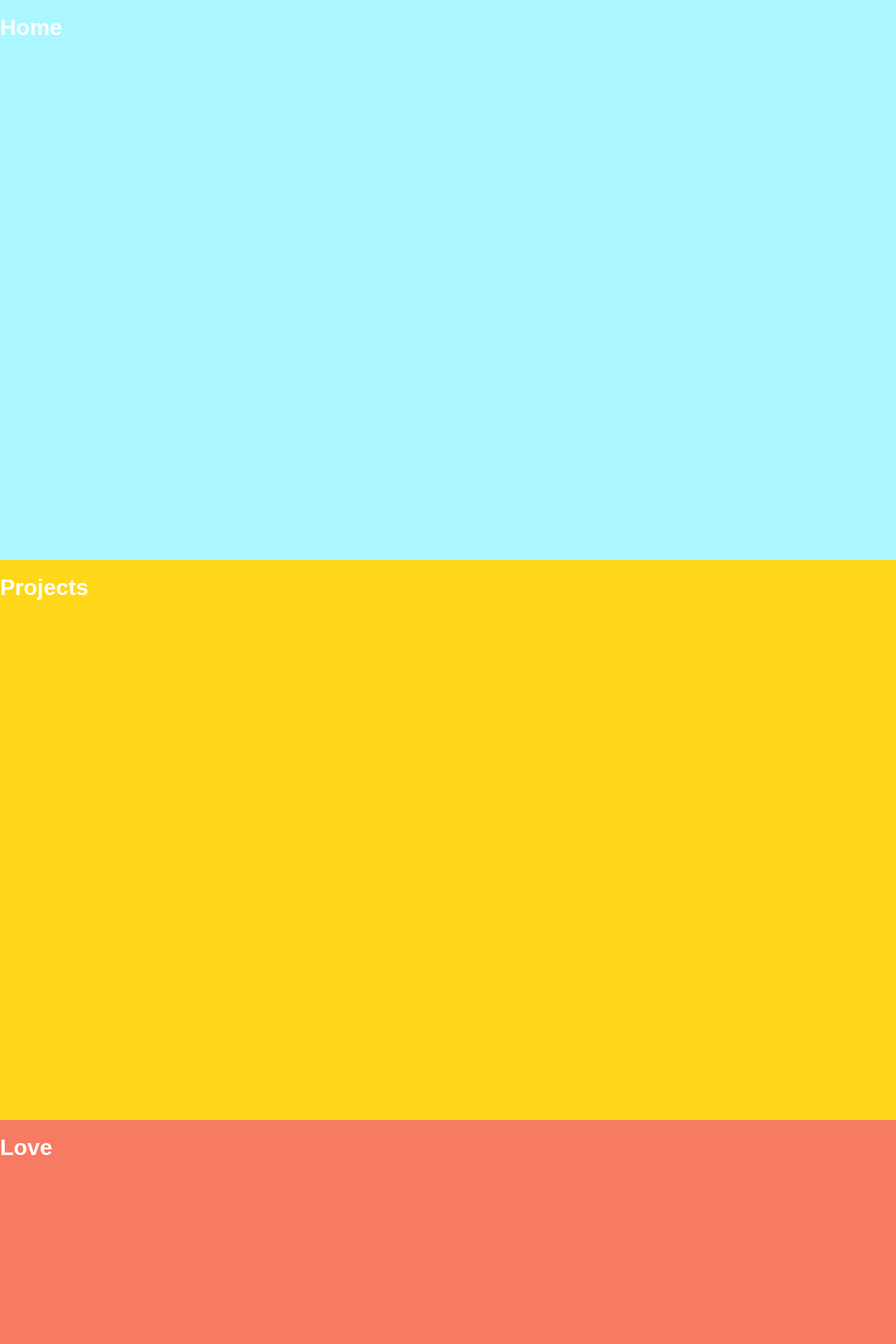
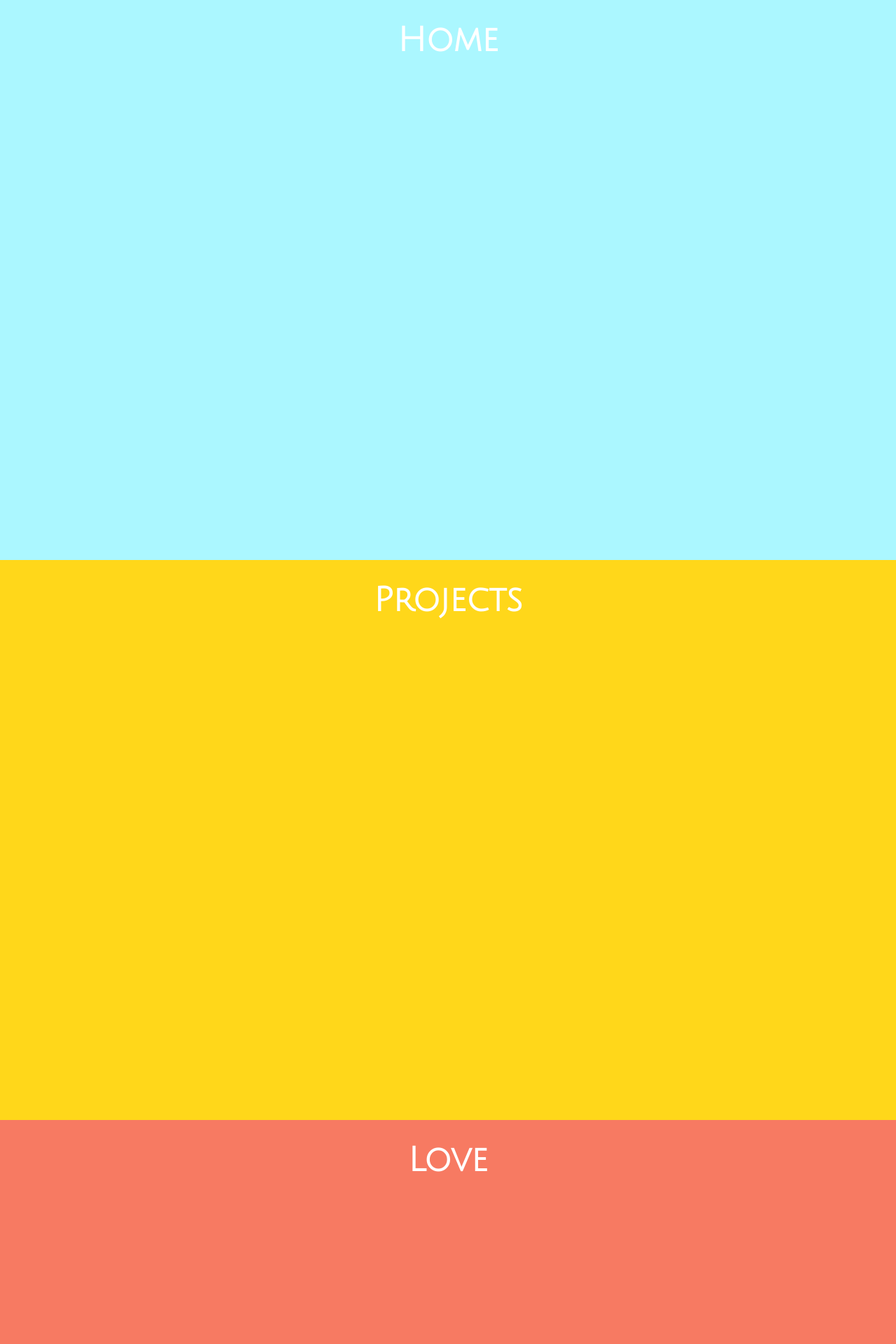
Before and after one commit to chloekaianlam/Portfolio-Site, a PHP site: page / in a window 1280 px wide. Shown: the top 1920 px of the page at 70% size. Run offline with PHP 8.4, Linux system fonts and the light colour scheme; some libraries are stand-ins or nearby versions.

Commit message:
typography

```diff
--- a/assets/css/less/typography.less
+++ b/assets/css/less/typography.less
@@ -1,3 +1,14 @@
+h1, h2, h3, h4, h5, h6 {
+	font-family: 'Julius Sans One', sans-serif;
+}
+
+p, a, span, div, label, input, td {
+	font-family: 'Varela Round', sans-serif;
+	font-size: 1em;
+}
+
 h1 {
 	color: #ffffff;
+	text-align: center;
+	font-size: 3em;
 }
--- a/assets/css/style.css
+++ b/assets/css/style.css
@@ -54,7 +54,9 @@ table{border-collapse:collapse;border-spacing:0}
 .cf{zoom:1}
 .ir{background-color:transparent;border:0;overflow:hidden;*text-indent:-9999px}
 .ir:before{content:"";display:block;width:0;height:100%}
-h1{color:#fff}
+h1,h2,h3,h4,h5,h6{font-family:'Julius Sans One',sans-serif}
+p,a,span,div,label,input,td{font-family:'Varela Round',sans-serif;font-size:1em}
+h1{color:#fff;text-align:center;font-size:3em}
 body{width:100%;height:100%}
 .portfolio{width:100%;height:100%;position:absolute;top:0;left:0;bottom:0}
 .home,.projects,.love,.contact{width:100%;height:100%;position:absolute}
--- a/includes/header.php
+++ b/includes/header.php
@@ -25,6 +25,8 @@
 
 	<meta name="viewport" content="width=device-width, initial-scale=1">
 
+	<link href='http://fonts.googleapis.com/css?family=Julius+Sans+One|Varela+Round' rel='stylesheet' type='text/css'>
+
 	<link rel="stylesheet" href="assets/css/style.css">
 
 	<script src="assets/js/libs/min/modernizr.min.js"></script>
```
